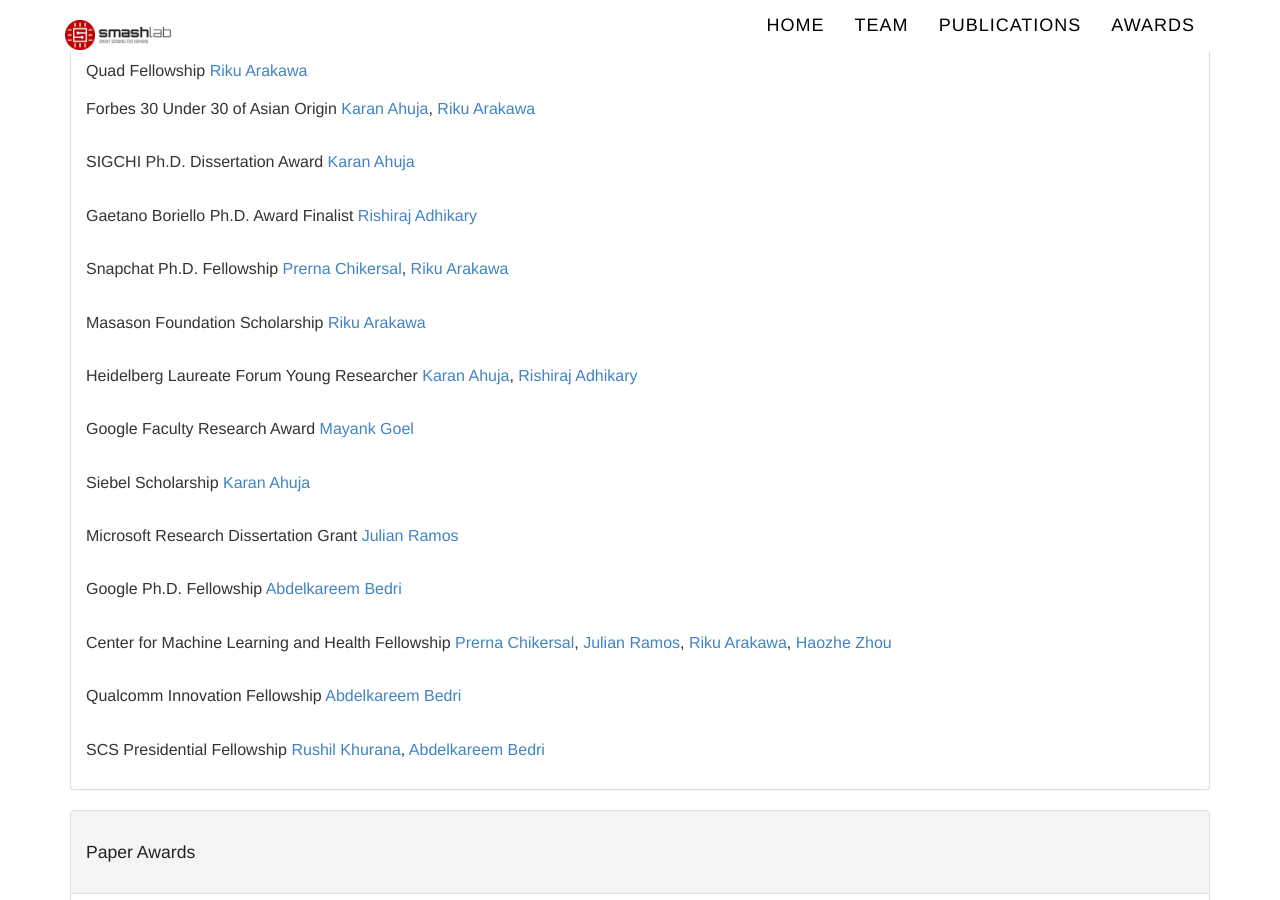
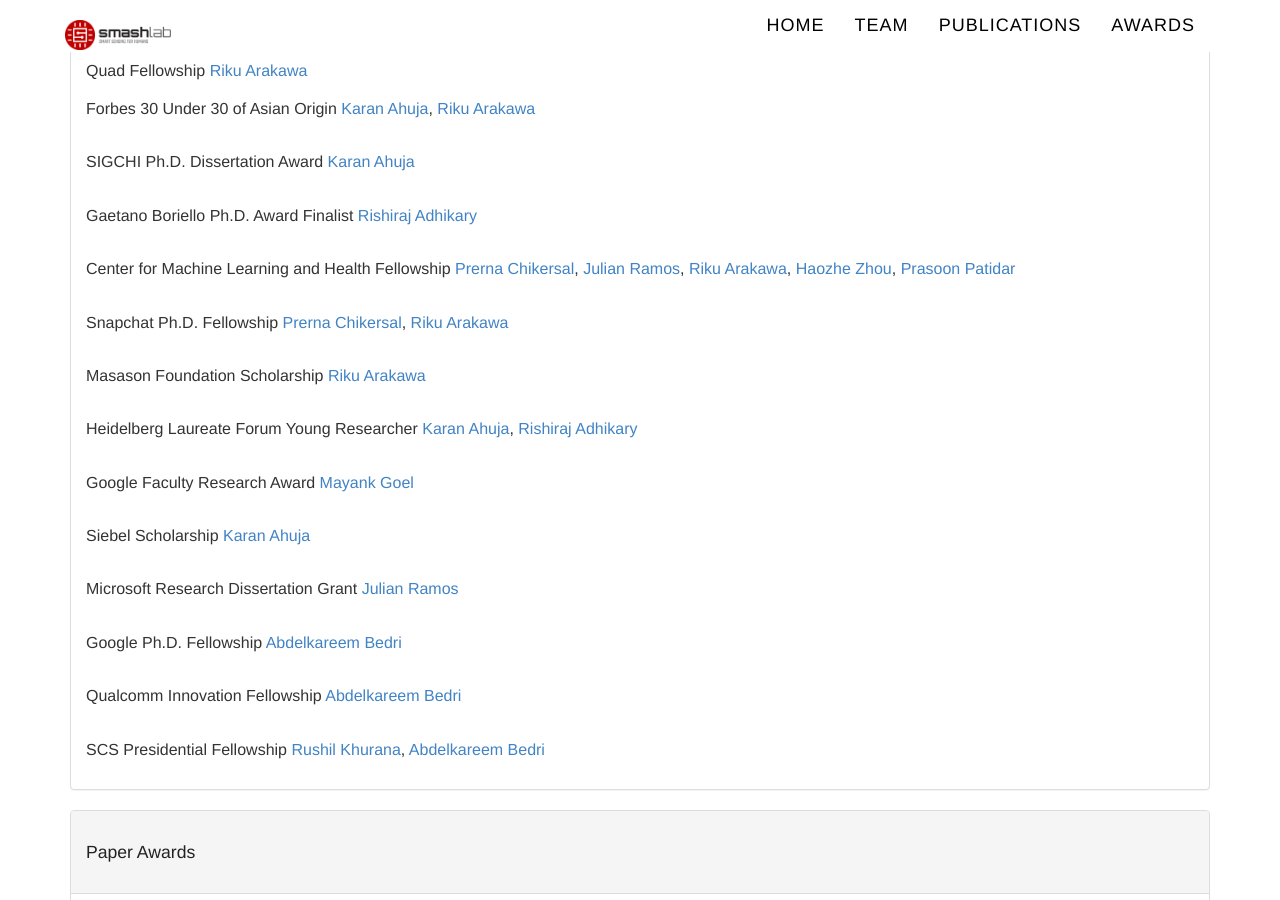
Before and after one commit to cmusmashlab/cmusmashlab.github.io, a Jekyll site: the page built from awards/index.html, in a window 1280 px wide and 900 px high, scrolled down 248 px. Built offline with Jekyll 4.4.1, drawn with Linux system fonts in a browser that asks for light colours; nearby versions of some CDN libraries; some web fonts are replaced; some of the changed lines change nothing that is shown.

Commit message:
Update fellowships.yml

```diff
--- a/_data/fellowships.yml
+++ b/_data/fellowships.yml
@@ -9,6 +9,9 @@
 
 - name: Gaetano Boriello Ph.D. Award Finalist
   people: [adhikary]
+
+- name: Center for Machine Learning and Health Fellowship
+  people: [chikersal,ramos,arakawa,zhou,patidar]
 
 - name: Snapchat Ph.D. Fellowship
   people: [chikersal,arakawa]
@@ -31,9 +34,6 @@
 - name: Google Ph.D. Fellowship
   people: [bedri]
 
-- name: Center for Machine Learning and Health Fellowship
-  people: [chikersal,ramos,arakawa,zhou]
-
 - name: Qualcomm Innovation Fellowship
   people: [bedri]
 
```
